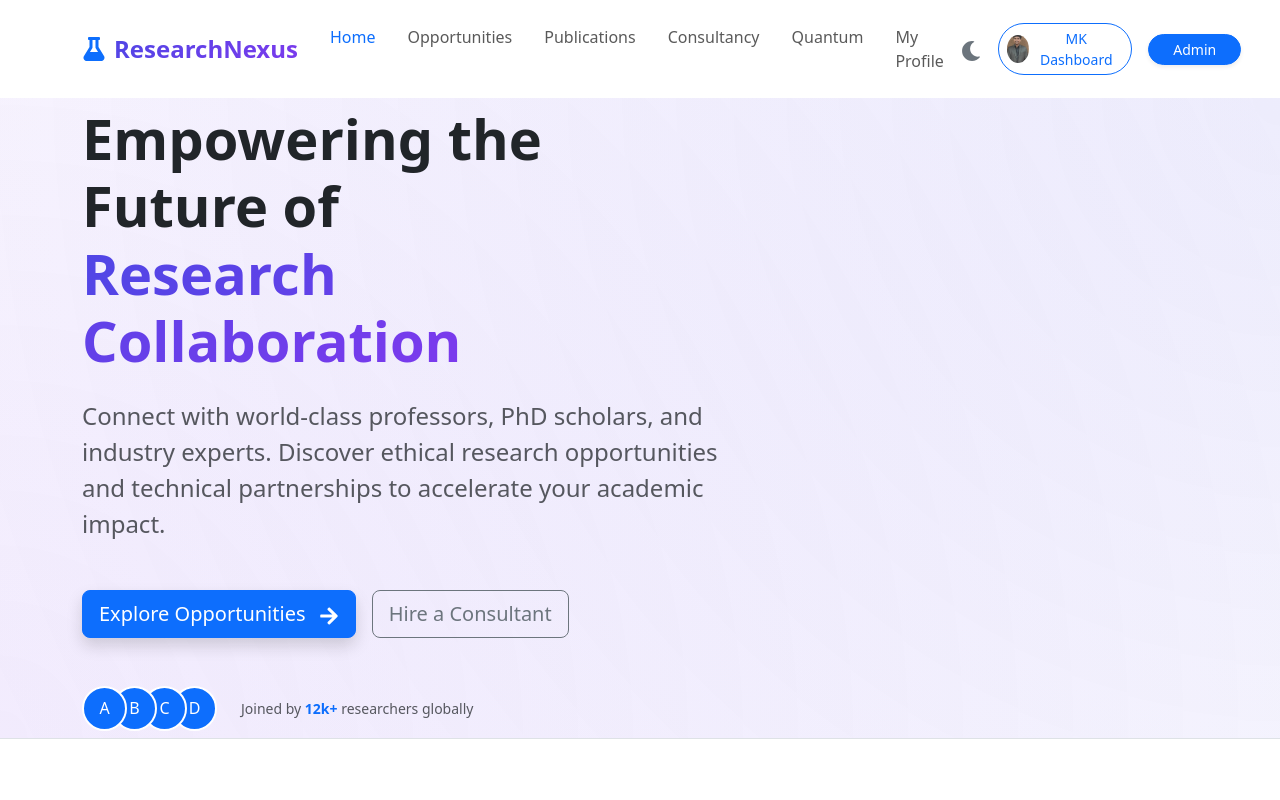
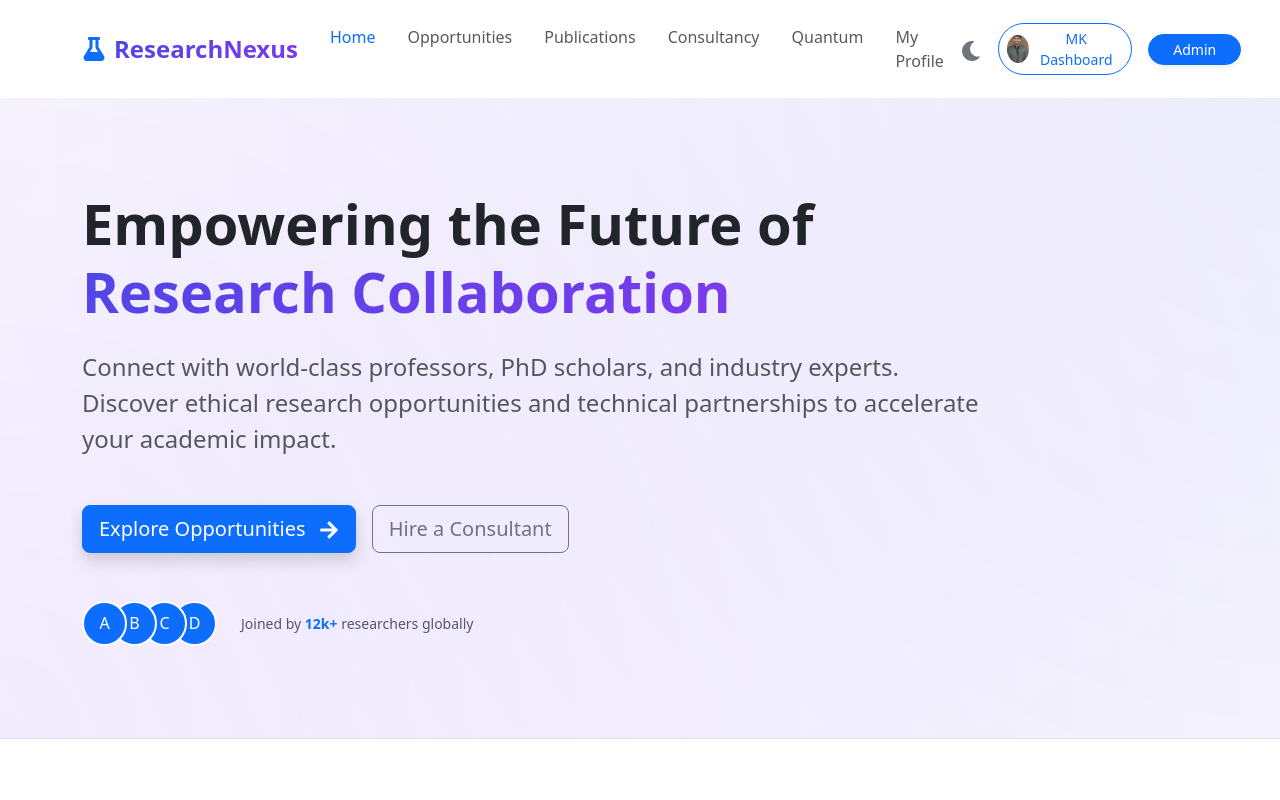
Before and after one commit to mohanappikonda/my-website, a React (Vite) app: page / in a window 1280 px wide. Shown: the top 800 px of the page. Built offline with nearby package versions, Linux system fonts and the light colour scheme.

Commit message:
Expanded hero column to full width

```diff
--- a/src/pages/Home.jsx
+++ b/src/pages/Home.jsx
@@ -10,15 +10,15 @@ const Home = () => {
       <section className="hero-section">
         <div className="container">
           <div className="row align-items-center">
-            <div className="col-lg-7">
+            <div className="col-12 text-center text-lg-start">
               <h1 className="display-4 fw-bold mb-4">
                 Empowering the Future of <br /> <span className="gradient-text">Research Collaboration</span>
               </h1>
-              <p className="lead text-muted mb-5 fs-4">
+              <p className="lead text-muted mb-5 fs-4" style={{ maxWidth: '900px' }}>
                 Connect with world-class professors, PhD scholars, and industry experts.
                 Discover ethical research opportunities and technical partnerships to accelerate your academic impact.
               </p>
-              <div className="d-flex flex-wrap gap-3">
+              <div className="d-flex flex-wrap gap-3 justify-content-center justify-content-lg-start">
                 <Link to="/opportunities" className="btn btn-primary btn-lg shadow">
                   Explore Opportunities <FaArrowRight className="ms-2" />
                 </Link>
@@ -26,7 +26,7 @@ const Home = () => {
                   Hire a Consultant
                 </Link>
               </div>
-              <div className="mt-5 d-flex gap-4 align-items-center">
+              <div className="mt-5 d-flex gap-4 align-items-center justify-content-center justify-content-lg-start">
                 <div className="d-flex -space-x-2">
                   {[1, 2, 3, 4].map(i => (
                     <div key={i} className="avatar-circle border border-2 border-white bg-primary text-white d-flex align-items-center justify-content-center" style={{ width: '45px', height: '45px', borderRadius: '50%', marginLeft: i > 1 ? '-15px' : '0', zIndex: 5-i }}>
@@ -37,10 +37,6 @@ const Home = () => {
                 <p className="mb-0 text-muted small fw-medium">
                   Joined by <span className="text-primary fw-bold">12k+</span> researchers globally
                 </p>
-              </div>
-            </div>
-            <div className="col-lg-5 d-none d-lg-block">
-              <div className="position-relative">
               </div>
             </div>
           </div>
```
